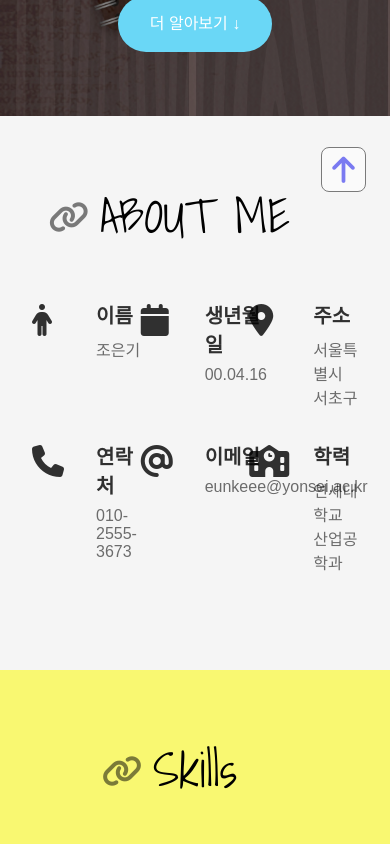
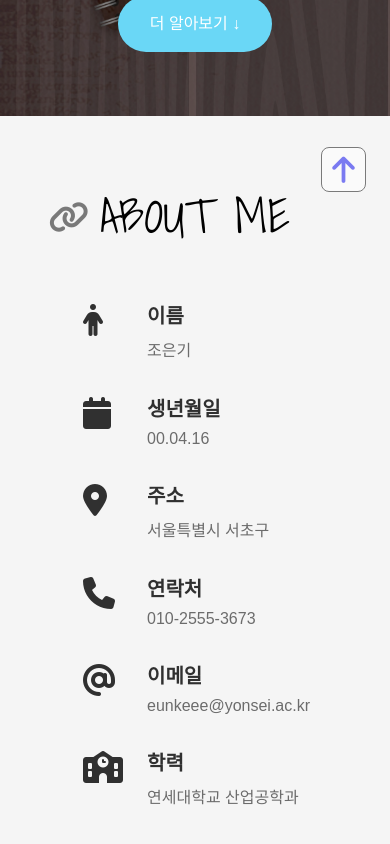
Before and after one commit to eunkeeee/eunkeeee-portfolio, a React (Create React App) app in the folder eunkeeee-portfolio/: page / in a window 390 px wide. Shown: the part 628-1472 px from the top of the page. Built offline with nearby package versions, Linux system fonts and the light colour scheme; a web font is replaced by a local one.

Commit message:
Aboutme mediaQuery로 반응형 만들기

```diff
--- a/eunkeeee-portfolio/src/screens/AboutMe.module.css
+++ b/eunkeeee-portfolio/src/screens/AboutMe.module.css
@@ -11,7 +11,7 @@
 
 .AboutMe_basic_infos {
   display: flex;
-  flex-flow: row wrap;
+  flex-wrap: wrap;
   justify-content: space-between;
 }
 .basic_info_wrapper {
@@ -45,3 +45,14 @@
   font-size: 1rem;
   opacity: 0.7;
 }
+
+@media screen and (max-width: 800px) {
+  .basic_info_wrapper {
+    width: 45%;
+  }
+}
+@media screen and (max-width: 620px) {
+  .basic_info_wrapper {
+    width: 100%;
+  }
+}
```
Also changed, not shown: eunkeeee-portfolio/src/Home.js (deleted, +0 -23 lines).
